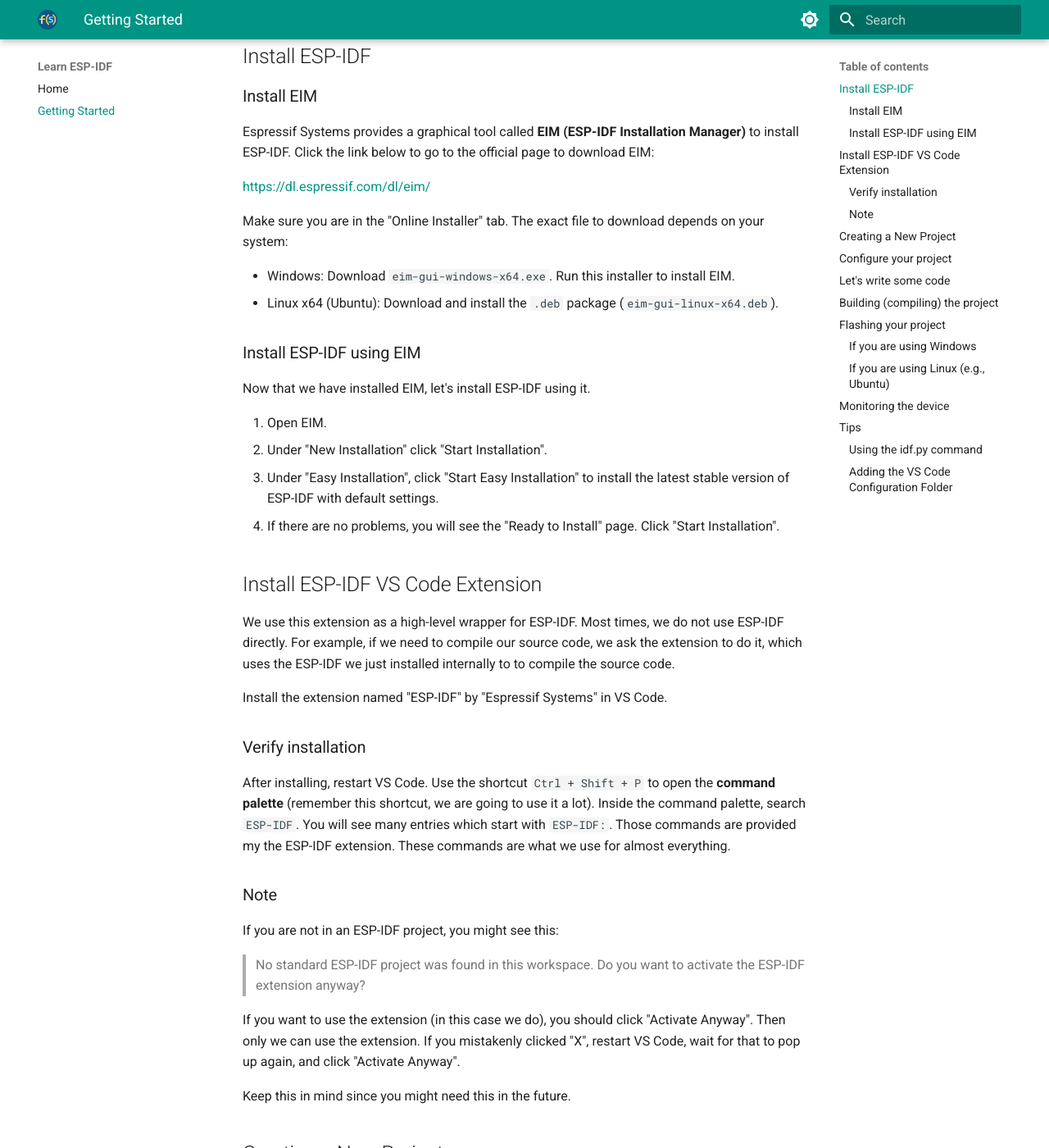
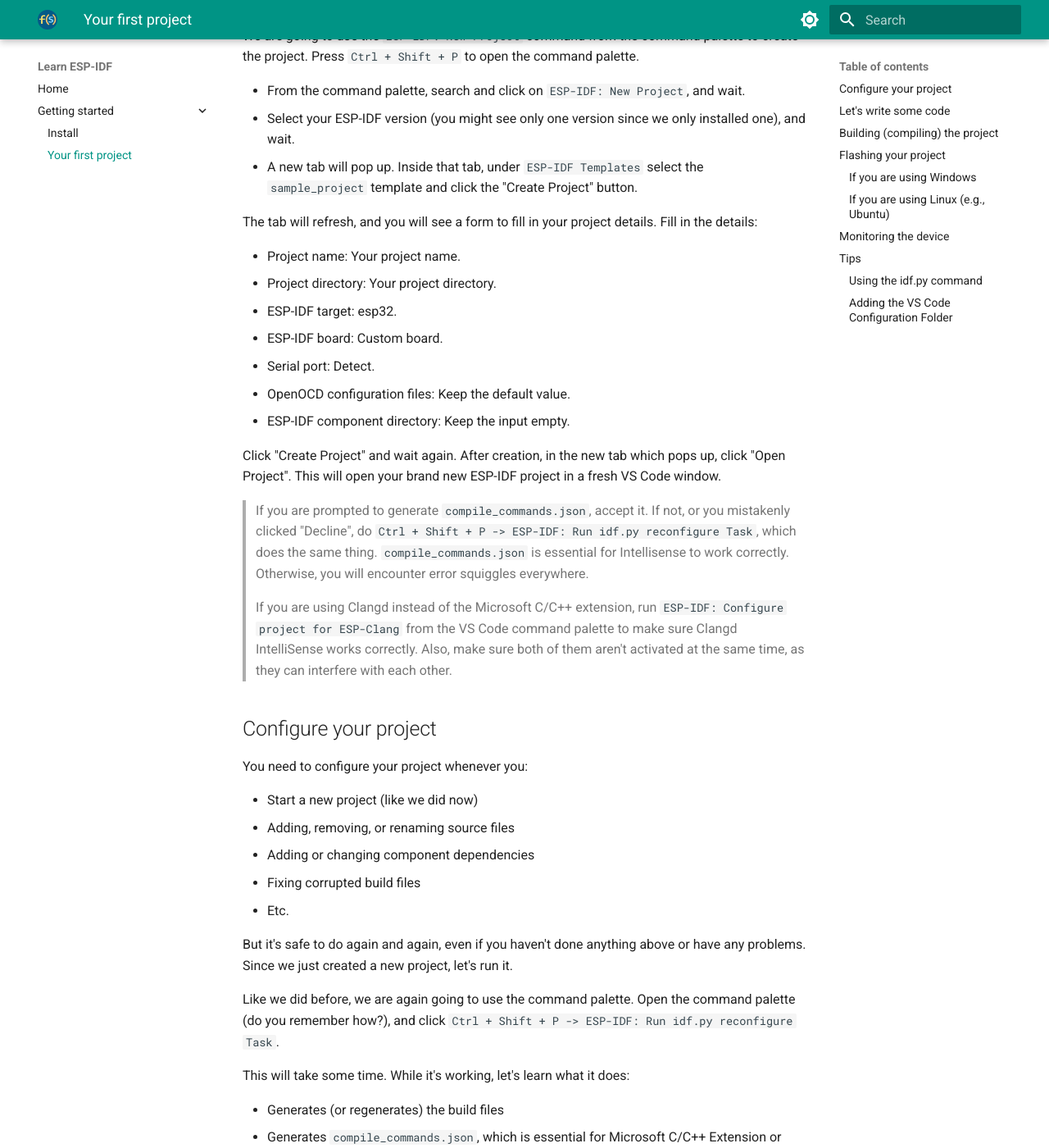
Before and after one commit to effessdev/ESP-IDF, an MkDocs documentation site: the page built from docs/getting-started/02-first-project.md, in a window 1280 px wide and 1400 px high, scrolled down 273 px. Shown: the whole window at 82% size. Built offline with MkDocs 1.6.1 and Material for MkDocs 9.7.7, drawn with Linux system fonts in a browser that asks for light colours; some of the changed text lies outside the part shown.

Commit message:
split getting started

```diff
--- a/docs/01-getting-started.md
+++ b/docs/getting-started/02-first-project.md
@@ -1,53 +1,9 @@
-# Getting started
+# Your first project
 
 !!! warning "This is just a draft"
     It's taken from one of my DEV.to posts, and has not been properly optimized for the purpose of this course. I will update it soon.
 
-## Install ESP-IDF
-
-### Install EIM
-
-Espressif Systems provides a graphical tool called **EIM (ESP-IDF Installation Manager)** to install ESP-IDF. Click the link below to go to the official page to download EIM:
-
-<https://dl.espressif.com/dl/eim/>
-
-Make sure you are in the "Online Installer" tab. The exact file to download depends on your system:
-
-- Windows: Download `eim-gui-windows-x64.exe`. Run this installer to install EIM.
-- Linux x64 (Ubuntu): Download and install the `.deb` package (`eim-gui-linux-x64.deb`).
-
-### Install ESP-IDF using EIM
-
-Now that we have installed EIM, let's install ESP-IDF using it.
-
-1. Open EIM.
-2. Under "New Installation" click "Start Installation".
-3. Under "Easy Installation", click "Start Easy Installation" to install the latest stable version of ESP-IDF with default settings.
-4. If there are no problems, you will see the "Ready to Install" page. Click "Start Installation".
-
-## Install ESP-IDF VS Code Extension
-
-We use this extension as a high-level wrapper for ESP-IDF. Most times, we do not use ESP-IDF directly. For example, if we need to compile our source code, we ask the extension to do it, which uses the ESP-IDF we just installed internally to to compile the source code.
-
-Install the extension named "ESP-IDF" by "Espressif Systems" in VS Code.
-
-### Verify installation
-
-After installing, restart VS Code. Use the shortcut `Ctrl + Shift + P` to open the **command palette** (remember this shortcut, we are going to use it a lot). Inside the command palette, search `ESP-IDF`. You will see many entries which start with `ESP-IDF:`. Those commands are provided my the ESP-IDF extension. These commands are what we use for almost everything.
-
-### Note
-
-If you are not in an ESP-IDF project, you might see this:
-
-> No standard ESP-IDF project was found in this workspace. Do you want to activate the ESP-IDF extension anyway?
-
-If you want to use the extension (in this case we do), you should click "Activate Anyway". Then only we can use the extension. If you mistakenly clicked "X", restart VS Code, wait for that to pop up again, and click "Activate Anyway".
-
-Keep this in mind since you might need this in the future.
-
-## Creating a New Project
-
-Like I said before, we are going to use the `ESP-IDF: New Project` command from the command palette to create the project. Press `Ctrl + Shift + P` to open the command palette.
+We are going to use the `ESP-IDF: New Project` command from the command palette to create the project. Press `Ctrl + Shift + P` to open the command palette.
 
 - From the command palette, search and click on `ESP-IDF: New Project`, and wait.
 - Select your ESP-IDF version (you might see only one version since we only installed one), and wait.
--- a/mkdocs.yml
+++ b/mkdocs.yml
@@ -41,4 +41,6 @@ markdown_extensions:
 
 nav:
   - Home: index.md
-  - Getting Started: 01-getting-started.md
+  - Getting started:
+      - Install: getting-started/01-install.md
+      - Your first project: getting-started/02-first-project.md
```
Also changed, not shown: docs/getting-started/01-install.md (added, +46 -0 lines).
